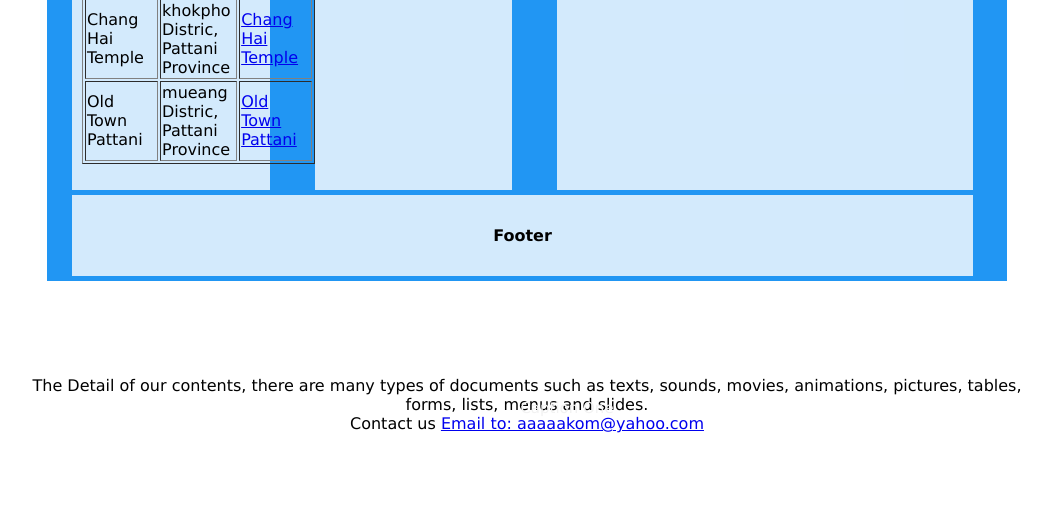
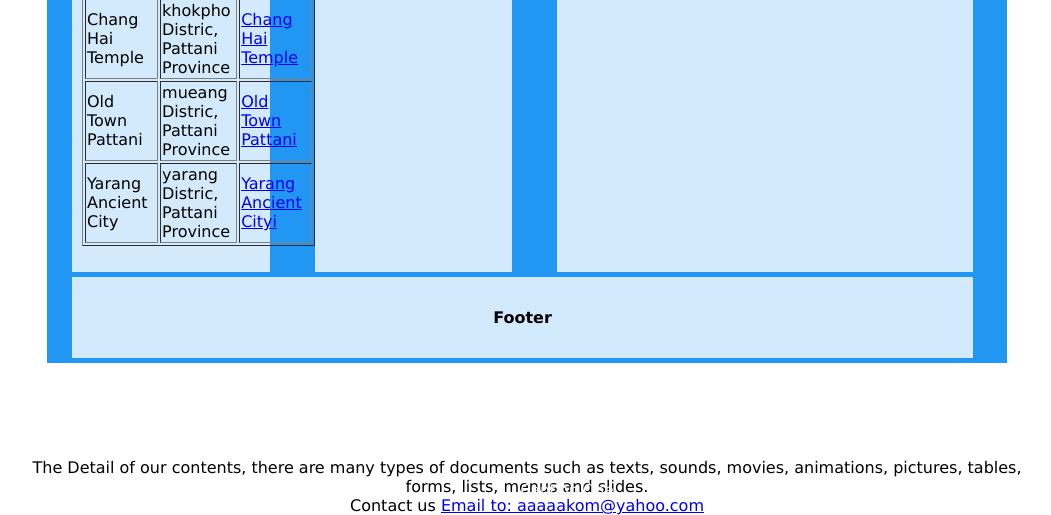
Before and after one commit to fais416/Archaru., a plain HTML site: page tourismplaces.html in a window 1280 px wide. Shown: the part 1685-2200 px from the top of the page, without its empty margins (113-1164 px from the left). Before the commit the page ends 2118 px from the top, so only its background shows below. Drawn offline with Linux system fonts and the light colour scheme.

Commit message:
Update tourismplaces.html

```diff
--- a/tourismplaces.html
+++ b/tourismplaces.html
@@ -308,6 +308,11 @@ function showSlides(n) {
 				<td>mueang Distric, Pattani Province</td>
 				<td><a href="https://maps.app.goo.gl/72ucRygYU1dWDTFQ8">Old Town Pattani</a> </td>
 			</tr>
+   <tr>
+				<td>Yarang Ancient City</td>
+				<td>yarang Distric, Pattani Province</td>
+				<td><a href="https://maps.app.goo.gl/ftBepoDq3TK41X1o6">Yarang Ancient Cityi</a> </td>
+			</tr>
 
 		</table>
 
```
